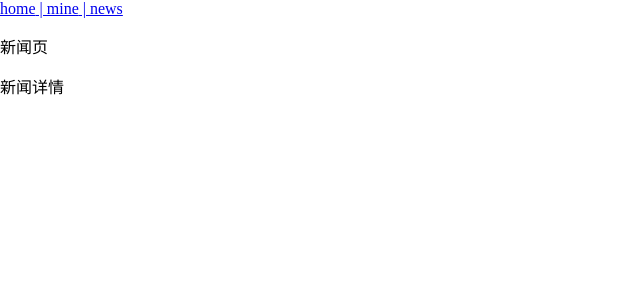
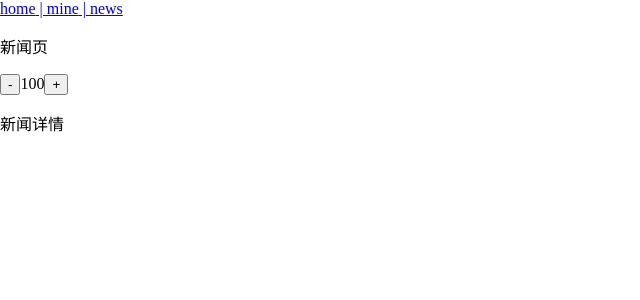
Before and after one commit to gweid/vue_cli3_test, a Vue app: page /news/detail in a window 1280 px wide. Shown: the top 300 px of the page, without its empty margins (0-640 px from the left). Built offline with nearby package versions, Linux system fonts and the light colour scheme.

Commit message:
vue-vuex start

```diff
--- a/src/pages/news/news.vue
+++ b/src/pages/news/news.vue
@@ -1,11 +1,18 @@
 <template>
   <div class>
     <p>新闻页</p>
+    <div>
+      <button @click="reduce">-</button>
+      <span>{{$store.state.count}}</span>
+      <button @click="add">+</button>
+    </div>
     <router-view></router-view>
   </div>
 </template>
 
 <script>
+import { mapActions } from "vuex"; // vuex 的 action 高级用法， 映射
+
 export default {
   components: {},
   data() {
@@ -13,16 +20,28 @@ export default {
   },
   // ---------------------组件内部路由守卫
   beforeRouteEnter(to, from, next) {
-    console.log("进来", this);  // 这个获取不到 this
+    console.log("进来", this); // 这个获取不到 this
     next();
   },
   beforeRouteLeave(to, from, next) {
     // 主要用来在一些需要存储信息的页面，错误离开数据丢失
-    console.log("离开", this);  // 这个能获取到 this
+    console.log("离开", this); // 这个能获取到 this
     next();
   },
   mounted() {},
-  methods: {}
+  methods: {
+    // add() {
+    //   // this.$store.dispatch("handelAdd");  // dispatch 操作 action
+    //   this.$store.commit("addCount"); // commit 操作 mutations
+    // },
+    // reduce() {
+    //   this.$store.commit("reduceCount");
+    // },
+    ...mapActions({
+      add: "handelAdd",  // add 方法映射 vuex 的 action 的 handelAdd
+      reduce: "handelReduce"
+    })
+  }
 };
 </script>
 
--- a/src/store/index.js
+++ b/src/store/index.js
@@ -5,11 +5,30 @@ Vue.use(Vuex)
 
 export default new Vuex.Store({
   state: {
+    count: 100,
   },
   mutations: {
+    addCount(state) {
+      state.count++
+    },
+    reduceCount(state) {
+      state.count--
+    }
   },
   actions: {
+    // 通过 commit 操作 mutations
+    handelAdd: ({
+      commit // es6 解构赋值
+    }) => {
+      commit('addCount')
+    },
+    handelReduce: ({
+      commit
+    }) => {
+      commit('reduceCount')
+    }
   },
   modules: {
+
   }
 })
```
Also changed, not shown: 1 other file (tests, documents, lock files or other folders).
